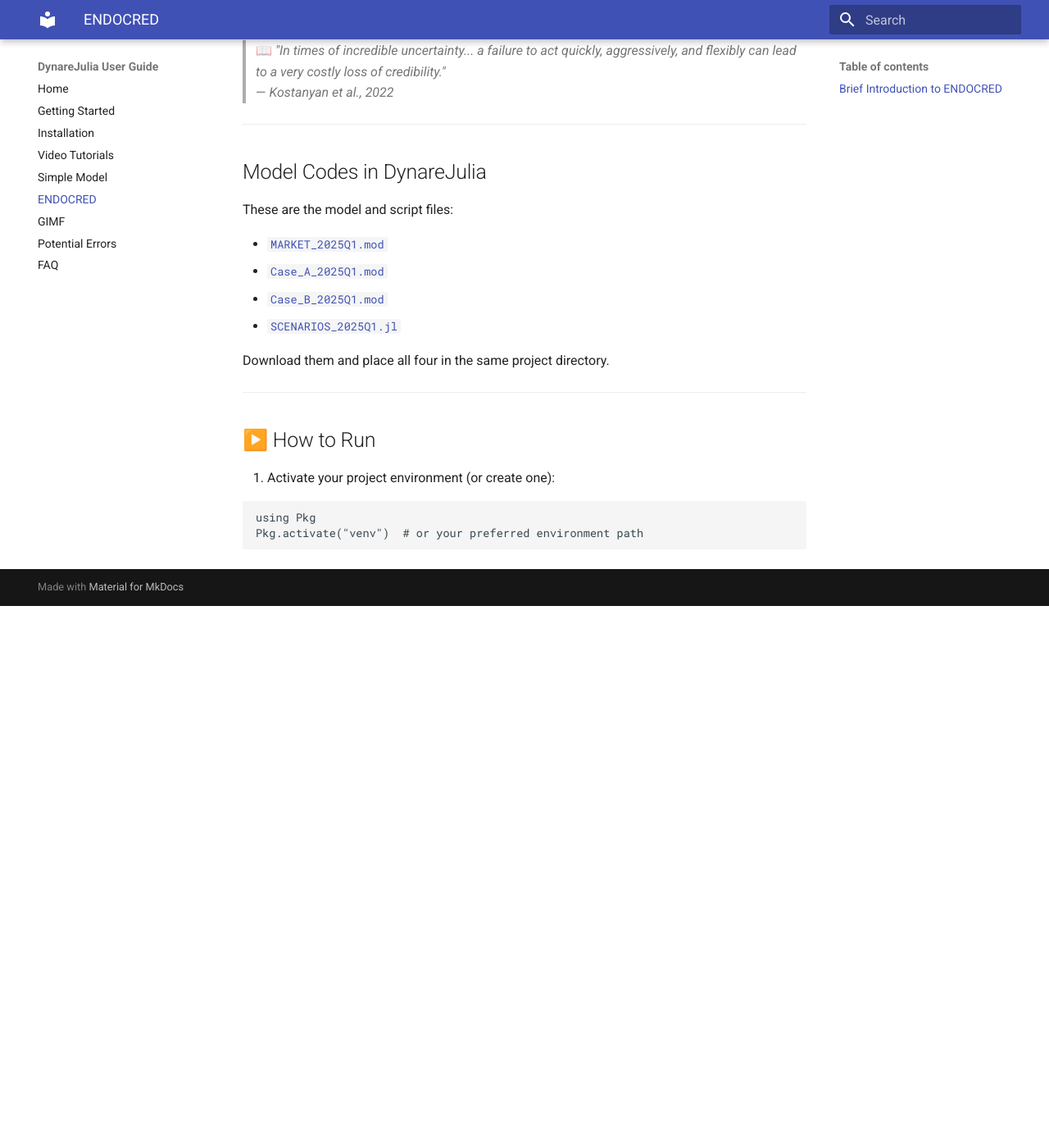
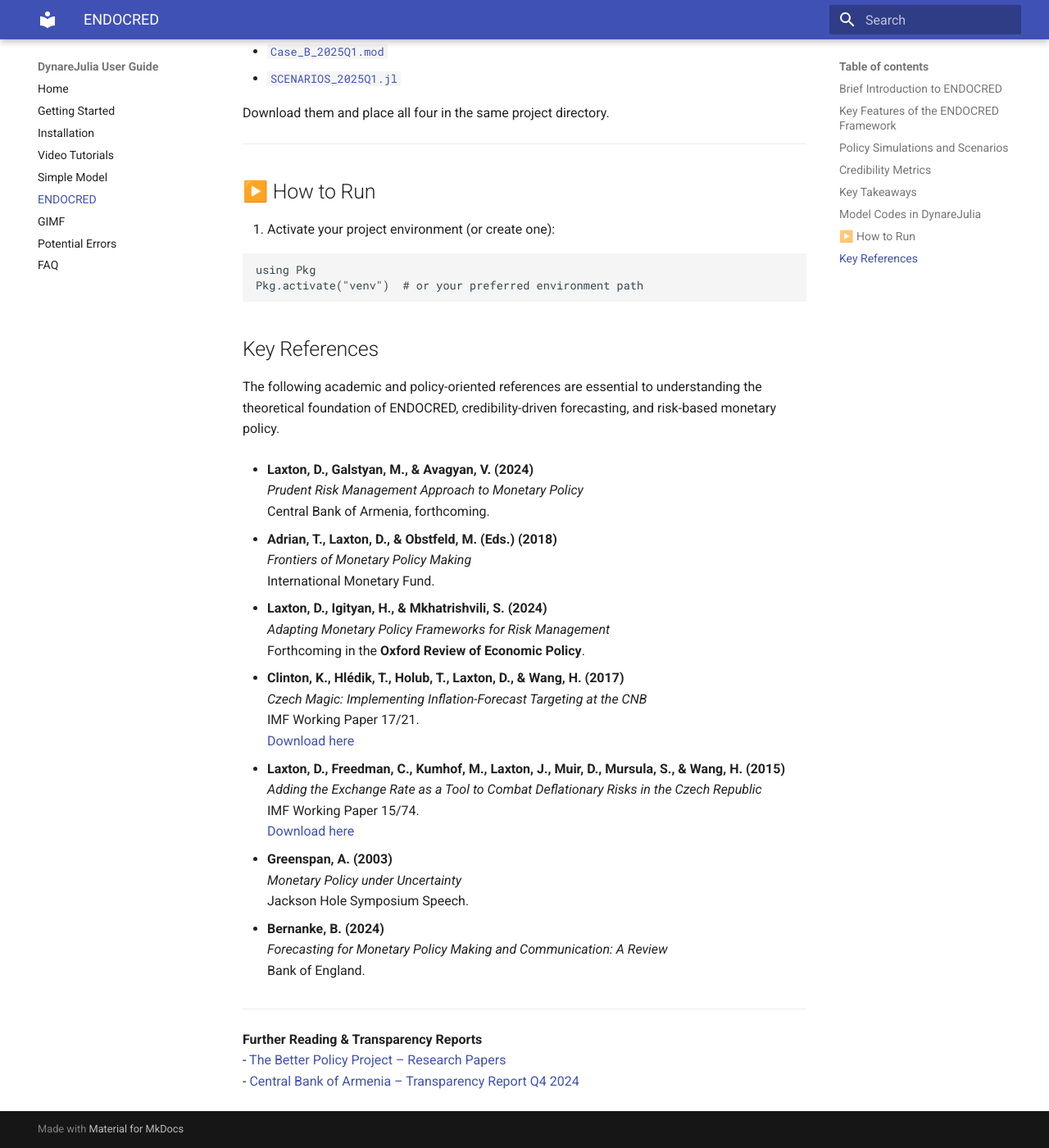
Before and after one commit to AsyaKostanyan/DynareJulia-User-Guide, an MkDocs documentation site: the page built from docs/endocred.md, in a window 1280 px wide and 1400 px high, scrolled down 2477 px. Shown: the whole window at 82% size. Built offline with MkDocs 1.6.1 and Material for MkDocs 9.7.7, drawn with Linux system fonts in a browser that asks for light colours; before the commit the page ends 3216 px from its top, so only the background shows below that; some of the changed text lies outside the part shown.

Commit message:
Add literature and references for ENDOCRED section

````diff
--- a/docs/endocred.md
+++ b/docs/endocred.md
@@ -42,7 +34,7 @@
 - **Case B (Dovish)**: Inflation is transitory, calls for mild adjustment.
 - **Case X (Tail Risk)**: Stagflation or geopolitical shocks.
 
-### Alternative Paths for the Policy Rate
+**Alternative Paths for the Policy Rate**
 ![Scenario Simulation Output](images/scenarios.png)
 
 
@@ -59,7 +51,7 @@
 
 ---
 
-## 🔑 Key Takeaways
+## Key Takeaways
 
 - **Credibility is a dynamic asset**, not a fixed assumption.
 - **Delays in tightening** can lead to **self-fulfilling inflation traps**.
@@ -95,3 +87,44 @@
 using Pkg
 Pkg.activate("venv")  # or your preferred environment path
 ```
+
+
+## Key References
+
+The following academic and policy-oriented references are essential to understanding the theoretical foundation of ENDOCRED, credibility-driven forecasting, and risk-based monetary policy.
+
+- **Laxton, D., Galstyan, M., & Avagyan, V. (2024)**
+  *Prudent Risk Management Approach to Monetary Policy*
+  Central Bank of Armenia, forthcoming.
+
+- **Adrian, T., Laxton, D., & Obstfeld, M. (Eds.) (2018)**
+  *Frontiers of Monetary Policy Making*
+  International Monetary Fund.
+
+- **Laxton, D., Igityan, H., & Mkhatrishvili, S. (2024)**
+  *Adapting Monetary Policy Frameworks for Risk Management*
+  Forthcoming in the **Oxford Review of Economic Policy**.
+
+- **Clinton, K., Hlédik, T., Holub, T., Laxton, D., & Wang, H. (2017)**
+  *Czech Magic: Implementing Inflation-Forecast Targeting at the CNB*
+  IMF Working Paper 17/21.
+  [Download here](https://www.imf.org/en/Publications/WP/Issues/2017/01/20/Czech-Magic-Implementing-Inflation-Forecast-Targeting-at-the-CNB-44604)
+
+- **Laxton, D., Freedman, C., Kumhof, M., Laxton, J., Muir, D., Mursula, S., & Wang, H. (2015)**
+  *Adding the Exchange Rate as a Tool to Combat Deflationary Risks in the Czech Republic*
+  IMF Working Paper 15/74.
+  [Download here](https://www.imf.org/en/Publications/WP/Issues/2016/12/31/Adding-the-Exchange-Rate-as-a-Tool-to-Combat-Deflationary-Risks-in-the-Czech-Republic-42771)
+
+- **Greenspan, A. (2003)**
+  *Monetary Policy under Uncertainty*
+  Jackson Hole Symposium Speech.
+
+- **Bernanke, B. (2024)**
+  *Forecasting for Monetary Policy Making and Communication: A Review*
+  Bank of England.
+
+---
+
+**Further Reading & Transparency Reports**
+- [The Better Policy Project – Research Papers](https://www.thebetterpolicyproject.org/research-papers)
+- [Central Bank of Armenia – Transparency Report Q4 2024](https://www.cba.am/EN/pmessagesannouncements/Transparency_Report_Q42024_Eng.pdf)
````
Also changed, not shown: other parts of docs/endocred.md (+1 -9 lines).
